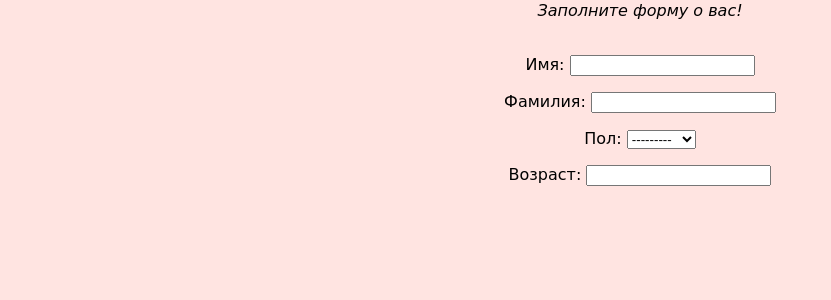
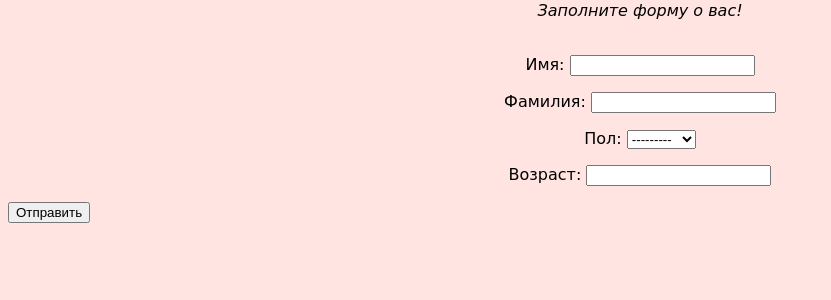
Before and after one commit to yulachi/cats-fun-site, a Django app: page /cats/guests/ in a window 1280 px wide. Shown: the part 170-470 px from the top of the page, without its empty margins (0-831 px from the left). Run offline with Django 4.2, Linux system fonts and the light colour scheme.

Commit message:
Fixed submit button in form

```diff
--- a/cats/templates/cats/guests.html
+++ b/cats/templates/cats/guests.html
@@ -1,6 +1,4 @@
-{% extends "cats/menu.html" %}
-{% load static %}
-{% block content %}
+{% extends "cats/menu.html" %} {% load static %} {% block content %}
 
 <center>
     <h2>Пополняем коллекцию котиков!</h2>
@@ -16,5 +14,6 @@
     <center>
         {{ form.as_p }}
     </center>
+    <input type="submit" value="Отправить" />
 </form>
 {% endblock content %}
```
